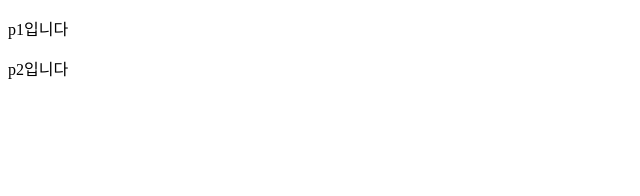
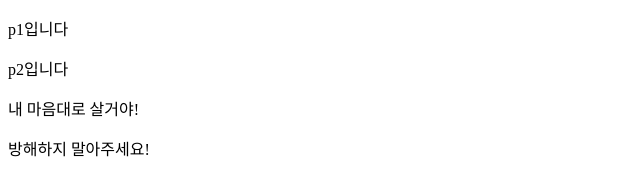
Before and after one commit to JJE5236/MyHelloRepo, a plain HTML site: page index.html in a window 1280 px wide. Shown: the whole page, without its empty margins (0-640 px from the left). Drawn offline with Linux system fonts and the light colour scheme.

Commit message:
Px2 added

```diff
--- a/index.html
+++ b/index.html
@@ -9,5 +9,7 @@
 <body>
     <p>p1입니다</p>
     <p>p2입니다</p>
+    <p>내 마음대로 살거야!</p>
+    <p>방해하지 말아주세요!</p>
 </body>
 </html>
```
